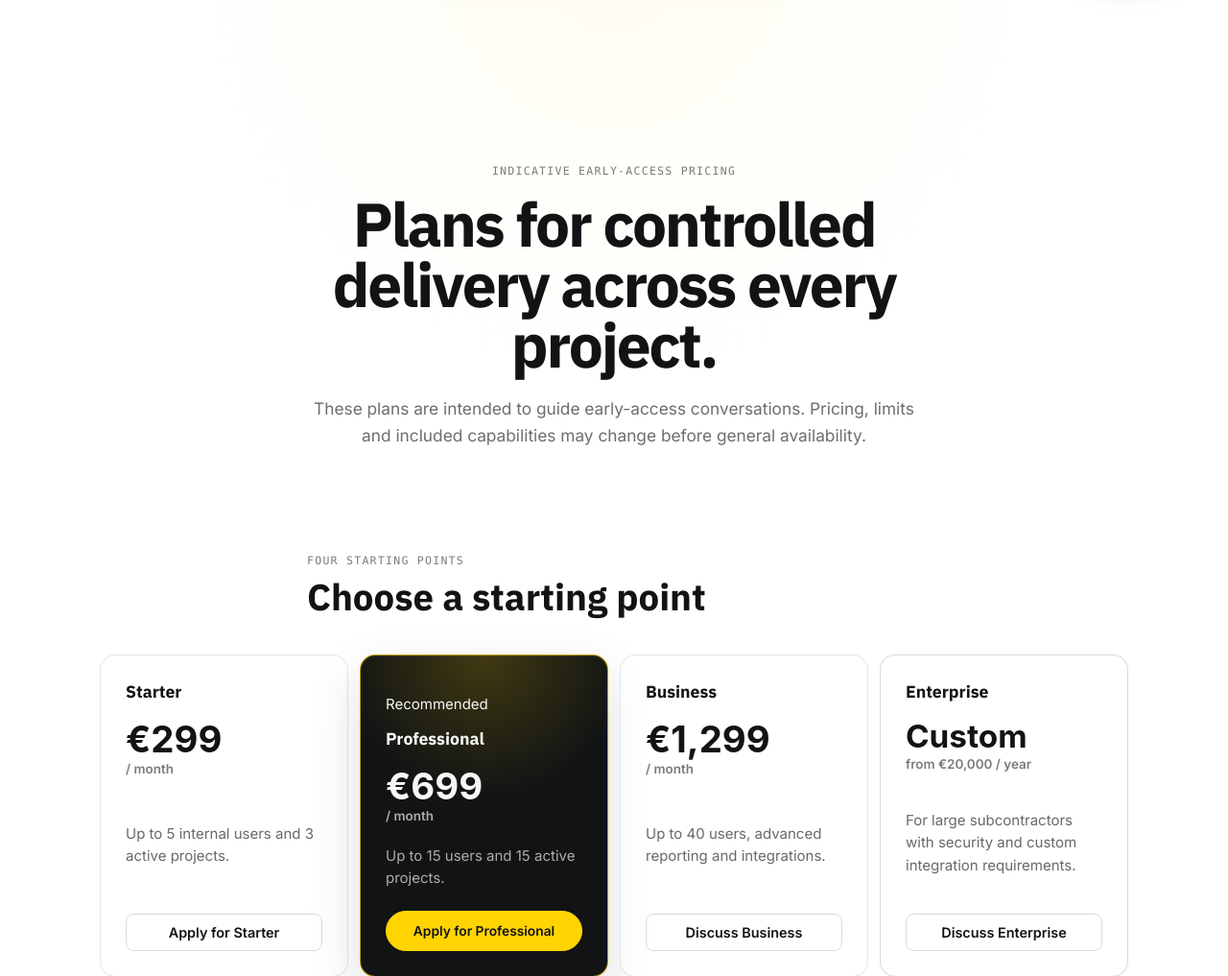
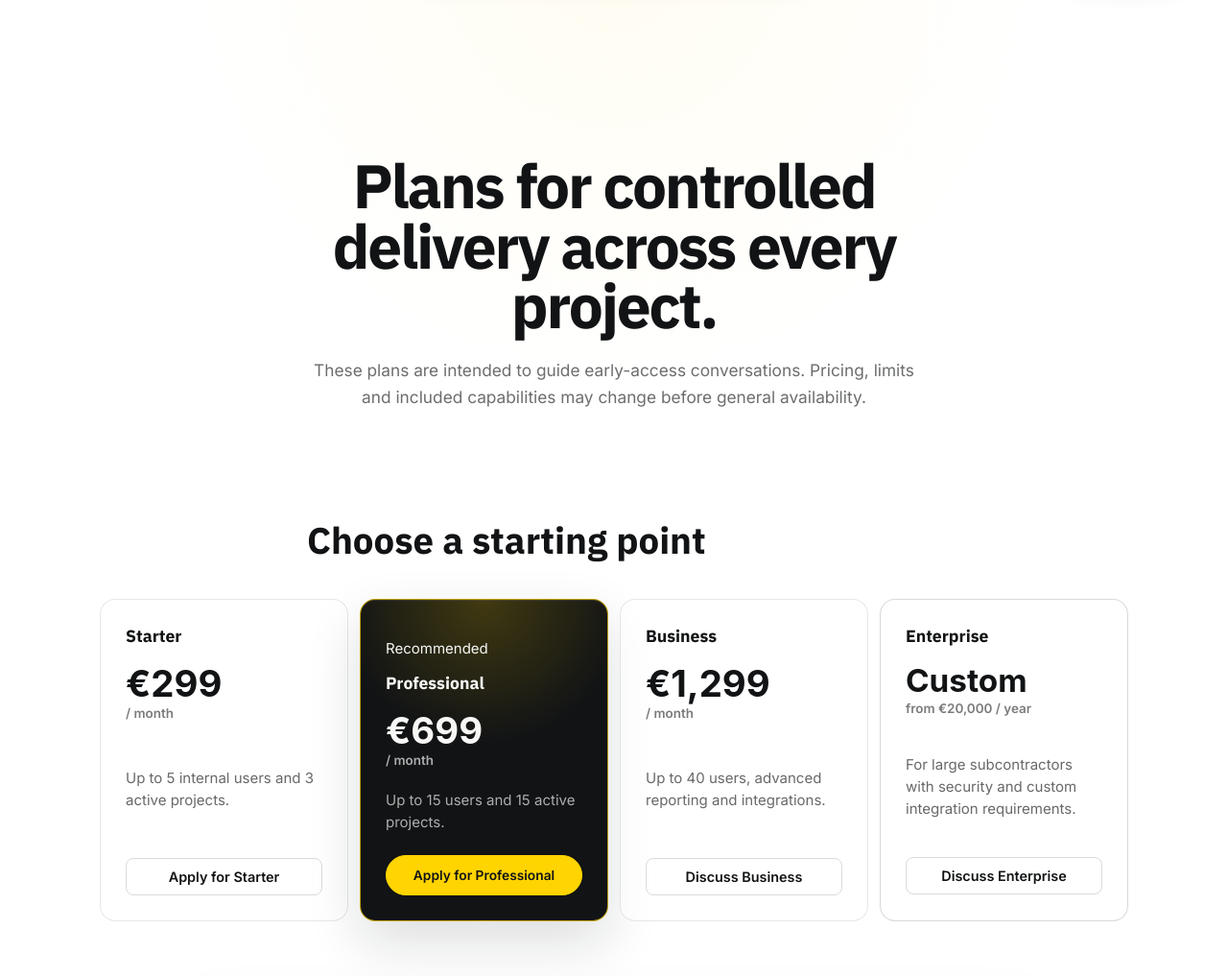
Before and after one commit to olangriffin/Call-Off, a Python web app: template app/frontend/templates/marketing/pricing.html in a window 1280 px wide. Shown: the part 76-1093 px from the top of the page at 96% size. Run offline with Jinja, Linux system fonts and the light colour scheme; the template is opened without the code that fills it, so the values that code supplies are empty.

Commit message:
Remove redundant kicker text from early access and pricing sections for clarity

```diff
--- a/app/frontend/templates/marketing/early_access.html
+++ b/app/frontend/templates/marketing/early_access.html
@@ -5,7 +5,6 @@ access to Call-Off and help shape a subcontractor delivery platform.
 %} {% block content %}
 <section class="early-access-hero">
     <span class="hero-illustration" aria-hidden="true">{{ inline_svg_asset("favicon.svg") }}</span>
-    <p class="page-kicker">Controlled onboarding</p>
     <h1>Apply for Early Access</h1>
     <p>
         Call-Off helps specialist subcontractors plan, coordinate and deliver
@@ -31,7 +30,6 @@ access to Call-Off and help shape a subcontractor delivery platform.
         </div>
     {% else %}
         <div class="section-header">
-            <p class="section-kicker">Application</p>
             <h2 id="early-access-form-heading">Tell us about your team</h2>
         </div>
         {% if errors %}
--- a/app/frontend/templates/marketing/pricing.html
+++ b/app/frontend/templates/marketing/pricing.html
@@ -7,7 +7,6 @@ block content %}
   <span class="hero-illustration" aria-hidden="true">
     {{ inline_svg_asset("favicon.svg") }}
   </span>
-  <p class="page-kicker">Indicative early-access pricing</p>
   <h1>Plans for controlled delivery across every project.</h1>
   <p>
     These plans are intended to guide early-access conversations. Pricing,
@@ -17,7 +16,6 @@ block content %}
 
 <section class="pricing-section" aria-labelledby="pricing-heading">
   <div class="section-header">
-    <p class="section-kicker">Four starting points</p>
     <h2 id="pricing-heading">Choose a starting point</h2>
   </div>
 
```
